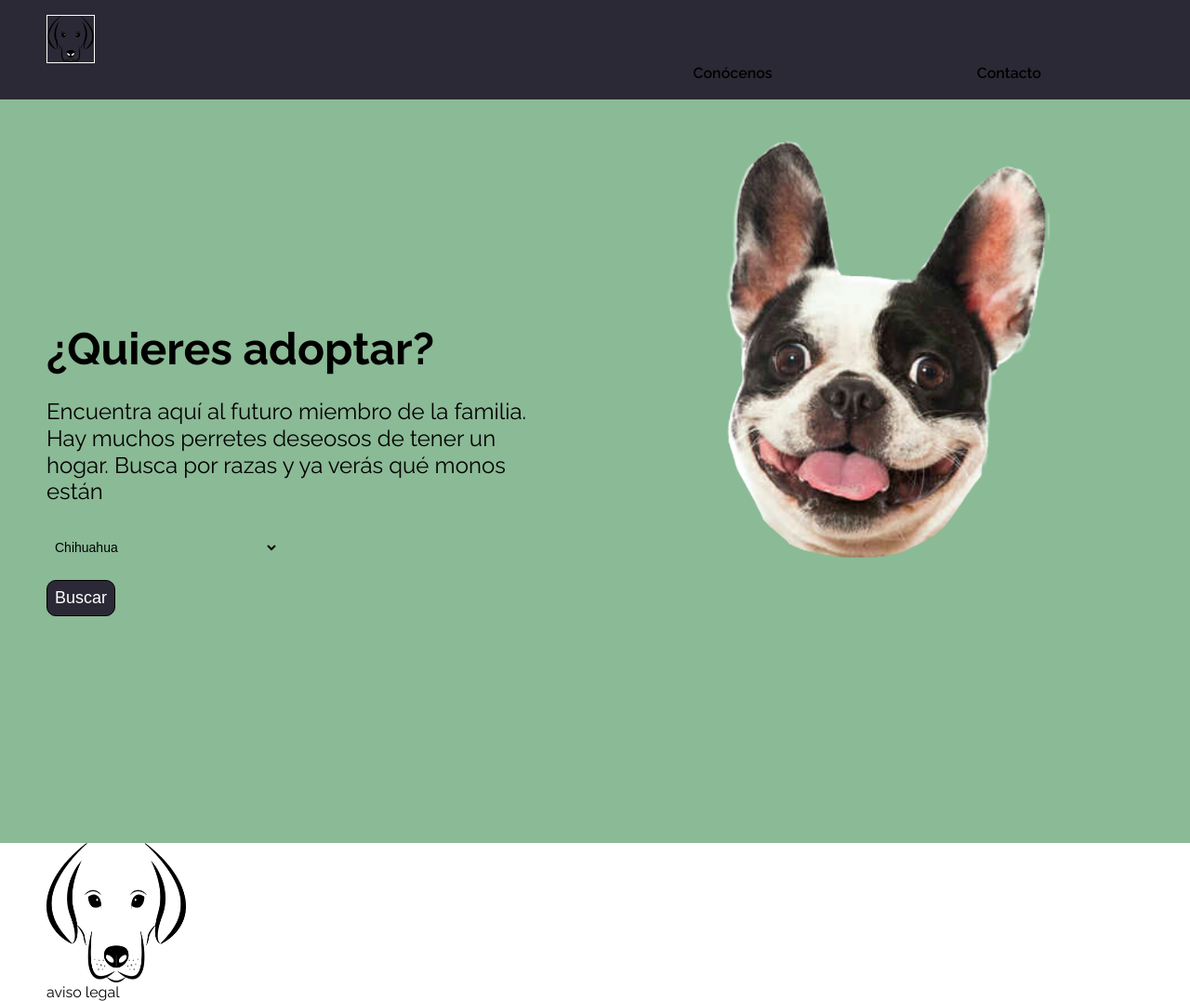
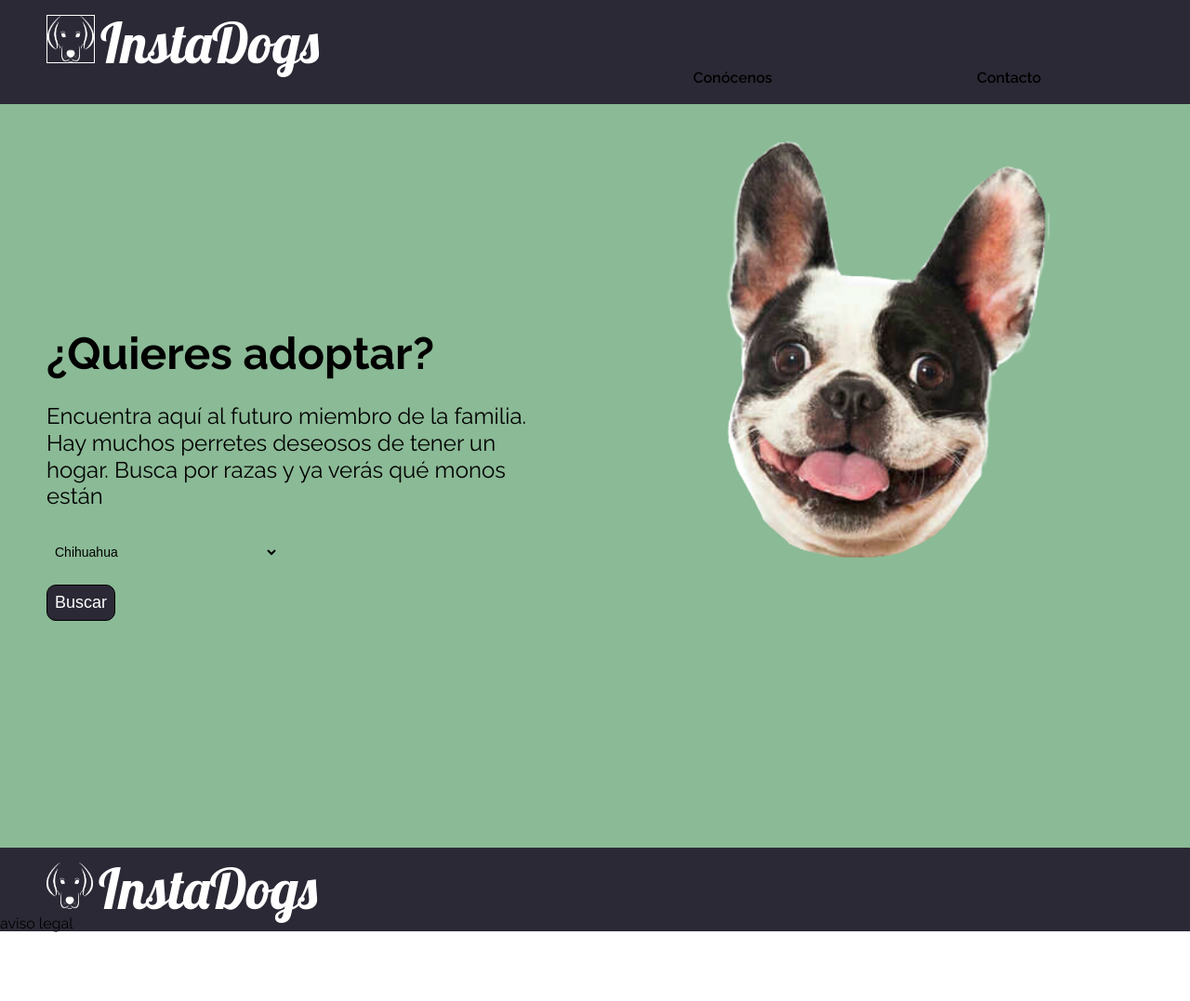
Before and after one commit to Vanej88/InstaDogs, a website built with webpack: page dist/index.html in a window 1280 px wide. Shown: the whole page at 93% size. After the commit the page ends 1003 px from the top, so only its background shows below. Built offline with nearby package versions, Linux system fonts and the light colour scheme.

Commit message:
logo, head, footer

```diff
--- a/src/styles/footer.scss
+++ b/src/styles/footer.scss
@@ -1,9 +1,19 @@
 .footer{
-    background-color: black;
-
+    background-color: #2c2936;
 
     &__logo{
-        width: 150px;
-        height: 150px;
+        width: 50px;
+        height: 50px;
+        margin-top: 16px;
+        margin-left: 50px;
+    }
+    &__span{
+        font-family: 'Lobster', cursive;
+        font-size: 60px;
+        color: white;
+        margin-left: 6px;
+    }
+    &__aviso{
+
     }
 }
--- a/src/styles/header.scss
+++ b/src/styles/header.scss
@@ -4,12 +4,13 @@
     &__logo{
         width: 50px;
         height: 50px;
-        border: 1px white solid;
         margin-top: 16px;
         margin-left: 50px;
     }
+    &__span{
+        font-family: 'Lobster', cursive;
+        font-size: 60px;
+        color: white;
+        margin-left: 6px;
+    }
 }
-
-.header__logo{
-
-}
```
Also changed, not shown: dist/images/dog total white.png (added), dist/images/dog-1710298_12801.png (added), dist/images/dog-white2.png (added), dist/index.html.
